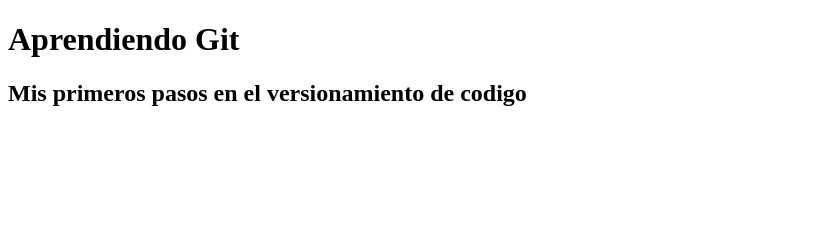
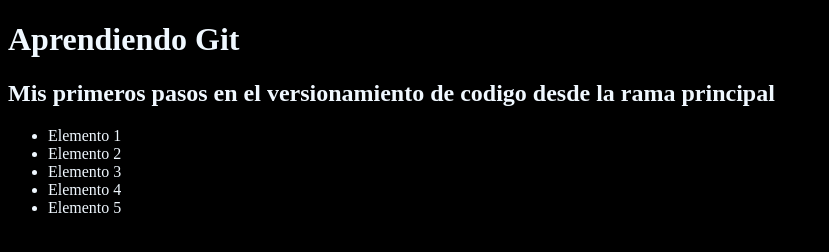
Before and after one commit to JoshMatLoz/curso-git, a plain HTML site: page index.html in a window 1280 px wide. Shown: the whole page, without its empty margins (0-829 px from the left). Drawn offline with Linux system fonts and the light colour scheme.

Commit message:
Agregando style.css als index.html

```diff
--- a/index.html
+++ b/index.html
@@ -5,12 +5,20 @@
   <meta charset="UTF-8">
   <meta http-equiv="X-UA-Compatible" content="IE=edge">
   <meta name="viewport" content="width=device-width, initial-scale=1.0">
+  <link rel="stylesheet" href="style.css">
   <title>Aprendiendo Git</title>
 </head>
 
 <body>
   <h1>Aprendiendo Git</h1>
-  <h2>Mis primeros pasos en el versionamiento de codigo</h2>
+  <h2>Mis primeros pasos en el versionamiento de codigo desde la rama principal</h2>
+  <ul>
+    <li>Elemento 1</li>
+    <li>Elemento 2</li>
+    <li>Elemento 3</li>
+    <li>Elemento 4</li>
+    <li>Elemento 5</li>
+  </ul>
 </body>
 
 </html>
```
